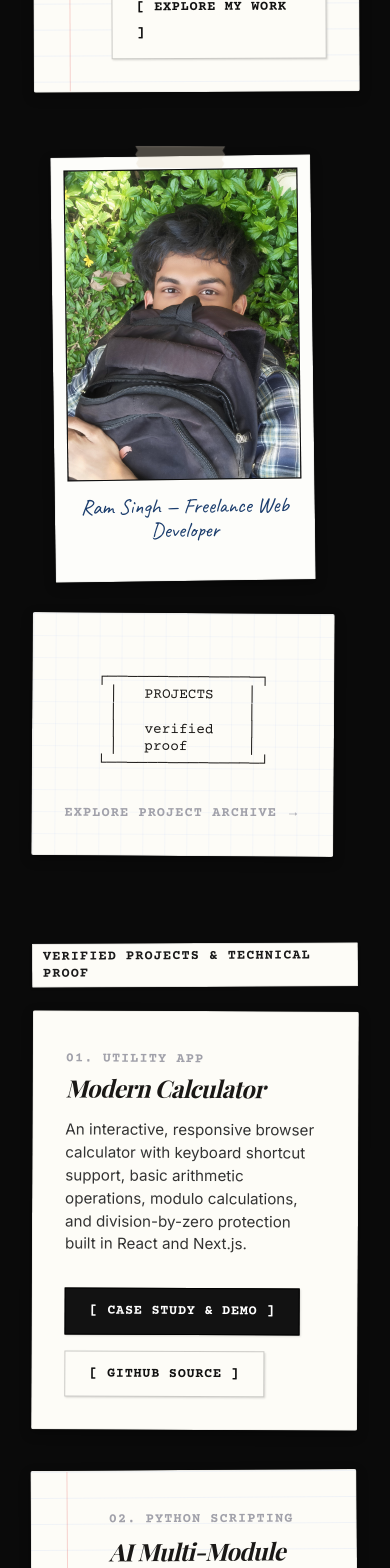
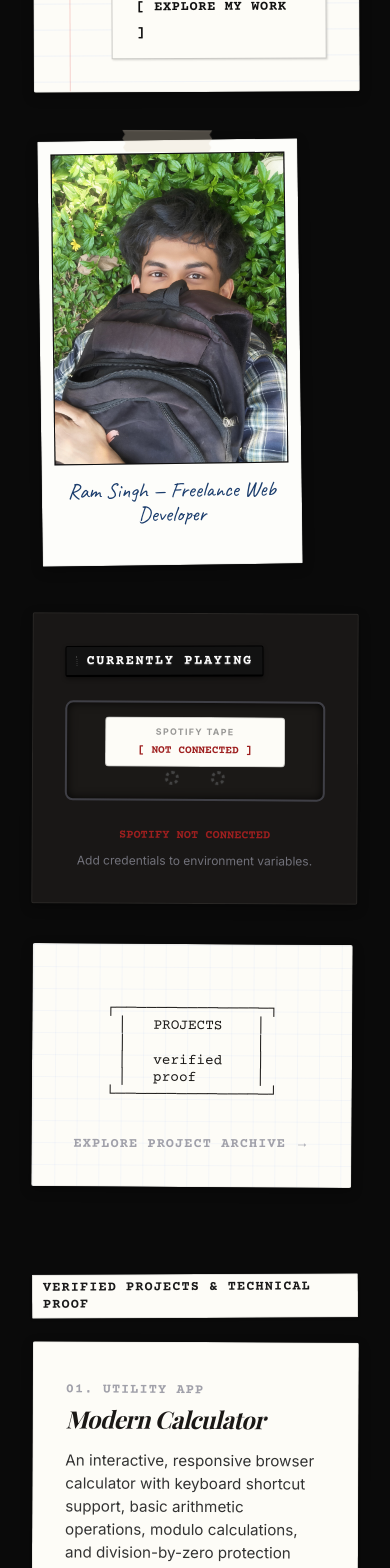
Before and after one commit to ram-singhh/portfolio, a Next.js app: page / in a window 390 px wide. Shown: the part 880-2448 px from the top of the page. Built offline with nearby package versions, Linux system fonts and the light colour scheme; no server answers.

Commit message:
fix homepage spotify layout and card hover

```diff
--- a/app/globals.css
+++ b/app/globals.css
@@ -2983,25 +2983,32 @@ kbd {
     grid-column: span 7;
 }
 
+.grid-profile-card {
+    grid-column: span 5;
+    justify-self: center;
+}
+
+.grid-spotify-card {
+    grid-column: span 7;
+    margin-top: 0;
+}
+
 .grid-projects-card {
     grid-column: span 5;
     justify-self: center;
     display: flex;
     flex-direction: column;
     align-items: center;
-    gap: 1.5rem;
+    width: 100%;
+    max-width: 320px;
 }
 
 .grid-services-card {
-    grid-column: span 4;
-}
-
-.grid-spotify-card {
-    grid-column: span 4;
+    grid-column: span 6;
 }
 
 .grid-navigation-card {
-    grid-column: span 4;
+    grid-column: span 6;
     display: flex;
     flex-direction: column;
     gap: 1.5rem;
@@ -3153,9 +3160,10 @@ kbd {
 
 @media (max-width: 992px) {
     .grid-hero-card { grid-column: span 12; }
-    .grid-projects-card { grid-column: span 12; margin-top: 1rem; }
-    .grid-services-card { grid-column: span 6; }
-    .grid-spotify-card { grid-column: span 6; }
+    .grid-profile-card { grid-column: span 12; justify-self: center; }
+    .grid-spotify-card { grid-column: span 12; justify-self: center; width: 100%; max-width: 680px; }
+    .grid-projects-card { grid-column: span 12; margin-top: 0; justify-self: center; }
+    .grid-services-card { grid-column: span 12; }
     .grid-navigation-card { grid-column: span 12; align-items: center; }
 }
 
@@ -3165,7 +3173,7 @@ kbd {
         flex-direction: column;
         gap: 2.5rem;
     }
-    .grid-services-card, .grid-spotify-card {
+    .grid-services-card, .grid-spotify-card, .grid-profile-card, .grid-projects-card {
         width: 100%;
     }
     .header-cta-btn {
--- a/app/page.tsx
+++ b/app/page.tsx
@@ -69,8 +69,8 @@ export default function Home() {
           </Paper>
         </section>
 
-        {/* Right Side: Identity Polaroid & Projects Card */}
-        <section className="grid-projects-card" aria-label="Visual identity and selected projects teaser">
+        {/* Profile Polaroid */}
+        <section className="grid-profile-card" aria-label="Visual identity">
           <Polaroid
             src="/assets/images/Profile.jpg"
             alt="Freelance developer Ram Singh photographed at desk"
@@ -81,8 +81,23 @@ export default function Home() {
             width={260}
             height={260}
           />
+        </section>
 
-          <Link href="/projects/" style={{ textDecoration: "none", width: "100%", maxWidth: "320px" }}>
+        {/* Currently Playing Spotify Player - Positioned in hero empty space under main hero paper */}
+        <section className="grid-spotify-card" aria-label="Currently playing on Spotify">
+          <Paper variant="dark" rotation={1.2} padding="medium">
+            <div style={{ marginBottom: "1.5rem" }}>
+              <TypewriterLabel variant="dymo" rotation={-1.5}>
+                CURRENTLY PLAYING
+              </TypewriterLabel>
+            </div>
+            <CurrentlyPlaying />
+          </Paper>
+        </section>
+
+        {/* Projects Archive Teaser Card */}
+        <section className="grid-projects-card" aria-label="Selected projects teaser">
+          <Link href="/projects/" style={{ textDecoration: "none", width: "100%", maxWidth: "320px", display: "block" }}>
             <Paper variant="grid" rotation={1.5} padding="medium" style={{ cursor: "pointer", textAlign: "center" }}>
               <div className="ascii-box-graphic" aria-hidden="true">
 {`┌───────────────┐
@@ -222,18 +237,6 @@ export default function Home() {
           </Paper>
         </section>
 
-        {/* Section 4: Currently Playing */}
-        <section className="grid-spotify-card" style={{ marginTop: "2rem" }} aria-label="Spotify integration placeholder">
-          <Paper variant="dark" rotation={1.2} padding="medium">
-            <div style={{ marginBottom: "1.5rem" }}>
-              <TypewriterLabel variant="dymo" rotation={-1.5}>
-                CURRENTLY PLAYING
-              </TypewriterLabel>
-            </div>
-            <CurrentlyPlaying />
-          </Paper>
-        </section>
-
         {/* Section 5: About Section Teaser */}
         <section className="grid-navigation-card" style={{ marginTop: "2rem" }} aria-label="Biography and Notes shortcuts">
           <Paper variant="light" rotation={-1.5} padding="medium">
```
